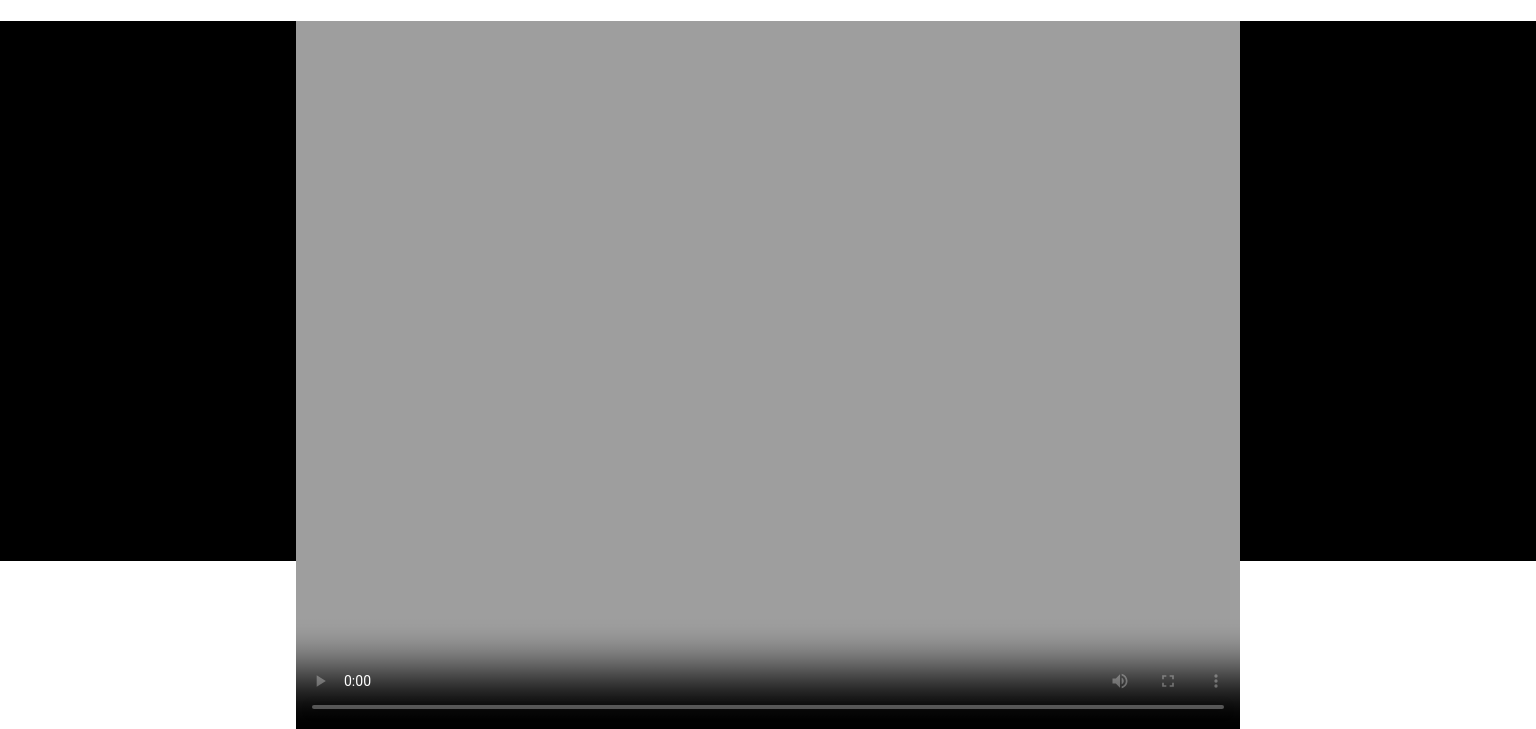
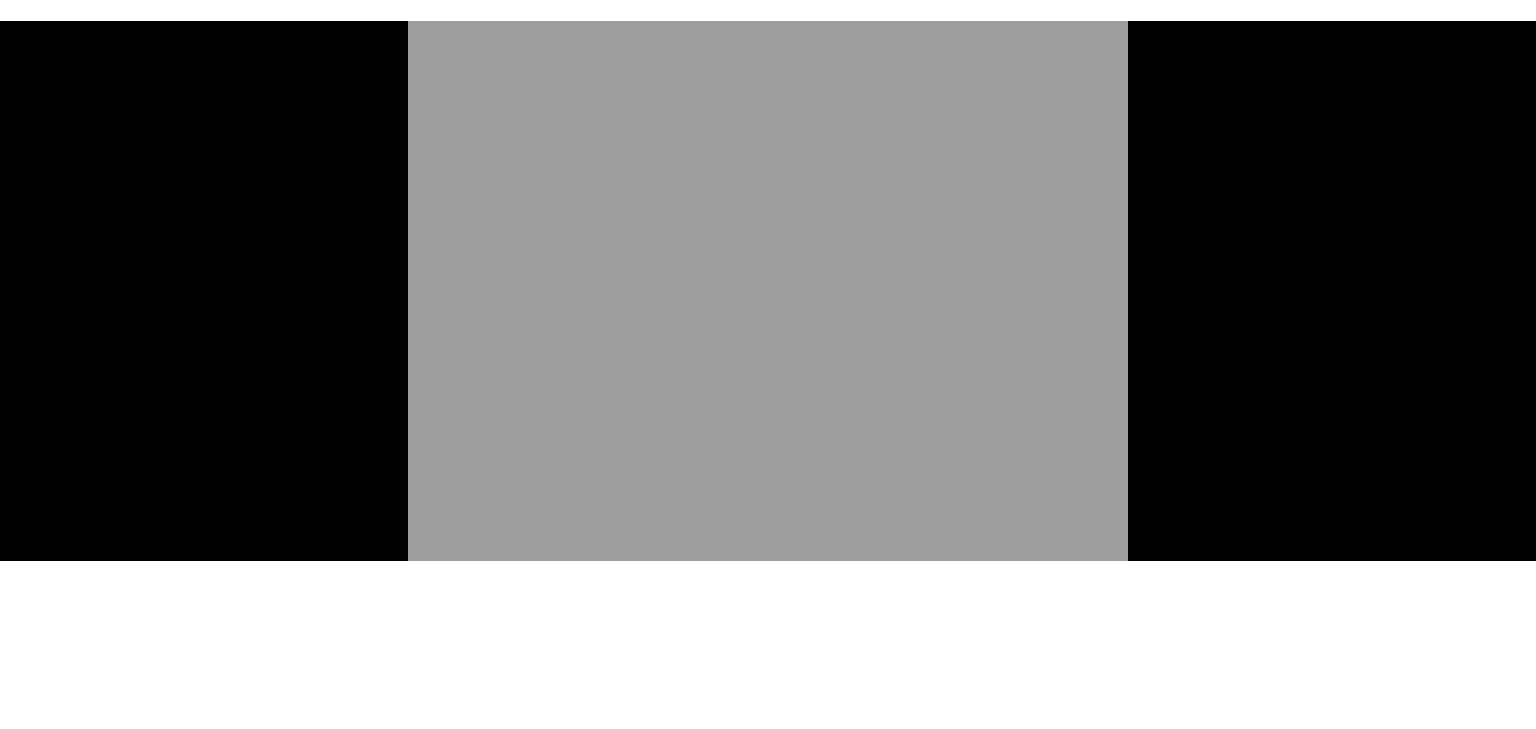
Before and after one commit to MiguelChiau/BrainFlix, a React app in the folder sprint-1/client/: page / in a window 1536 px wide. Shown: the part 91-820 px from the top of the page. Built offline with nearby package versions, Linux system fonts and the light colour scheme.

Commit message:
respnsive hero: fixed bug

```diff
--- a/sprint-1/client/src/components/Hero.js
+++ b/sprint-1/client/src/components/Hero.js
@@ -7,9 +7,7 @@ import Background from "../assets/Images/video-list-0.jpg";
 function Hero() {
   return (
     <div className="hero-background">
-      <div className="hero-background__video">
-        <video controls poster={Background} />
-      </div>
+      <video poster={Background} />
     </div>
   );
 }
--- a/sprint-1/client/src/styles/partials/_hero.scss
+++ b/sprint-1/client/src/styles/partials/_hero.scss
@@ -1,10 +1,8 @@
 .hero-background {
   height: 183px;
 
-  &__video {
   video {
     width: 100%;
-    }
   }
 }
 
@@ -12,34 +10,30 @@
 @media screen and (min-width: 768px) {
   .hero-background {
     background-color: black;
-    height: 400px;
-
-    &__video {
+    width: 100%;
     height: 400px;
 
     video {
-        // height: 400px;
-        width: 700px;
+      height: 400px;
+      width: 91.14%;
       margin-left: auto;
       margin-right: auto;
       display: block;
     }
   }
 }
-}
 
-// For Tablet
-
+// For Desktop
 @media screen and (min-width: 1440px) {
   .hero-background {
-    background-color: black;
+    width: 100%;
     height: 540px;
 
-    &__video {
     video {
-        width: 944px;
-        display: block;
+      height: 540px;
+      // margin-left: auto;
+      // margin-right: auto;
+      // display: block;
     }
   }
 }
-}
```
Also changed, not shown: sprint-1/client/src/styles/app.css, 1 other file. Lines whose indentation alone changed are shown as unchanged.
